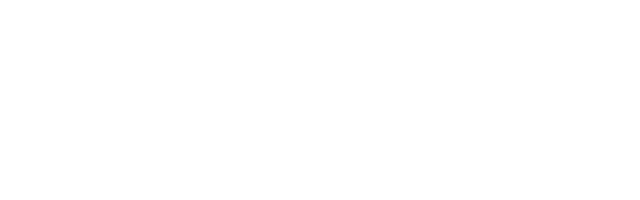
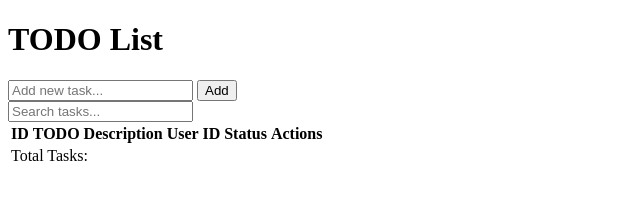
Before and after one commit to Rahaf-Mansour/fts-toDo-list-dom, a plain HTML site: page index.html in a window 1280 px wide. Shown: the whole page, without its empty margins (0-640 px from the left). Drawn offline with Linux system fonts and the light colour scheme.

Commit message:
Add the html structure

```diff
--- a/index.html
+++ b/index.html
@@ -9,6 +9,47 @@
     <link rel="stylesheet" href="style.css" />
   </head>
   <body>
+    <div class="container">
+      <div class="all">
+        <div class="to-do-top">
+          <h1 class="app-title">TODO List</h1>
+          <form class="form-container" action="">
+            <input
+              type="text"
+              class="add-text"
+              id="add-text"
+              placeholder="Add new task..."
+            />
+            <button class="add-btn">Add</button> <br />
+            <input
+              id="search"
+              type="search"
+              name="search"
+              placeholder="Search tasks..."
+            />
+          </form>
+        </div>
+        <div class="to-do-bottom">
+          <table class="table-list">
+            <thead class="table-head">
+              <tr>
+                <th>ID</th>
+                <th>TODO Description</th>
+                <th>User ID</th>
+                <th>Status</th>
+                <th>Actions</th>
+              </tr>
+            </thead>
+            <tbody></tbody>
+            <tfoot>
+              <tr>
+                <td colspan="5">Total Tasks: <span class="count"></span></td>
+              </tr>
+            </tfoot>
+          </table>
+        </div>
+      </div>
+    </div>
     <script src="main.js"></script>
   </body>
 </html>
```
